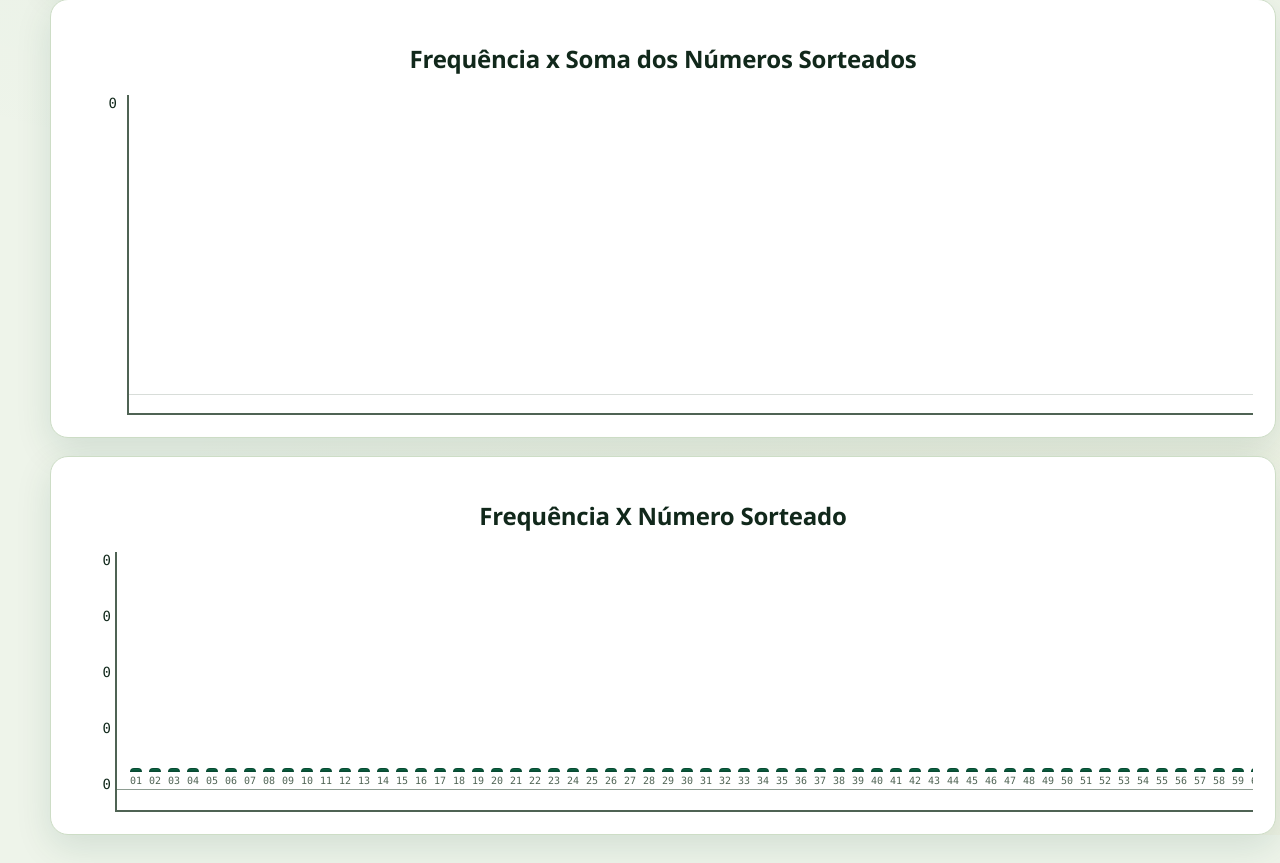
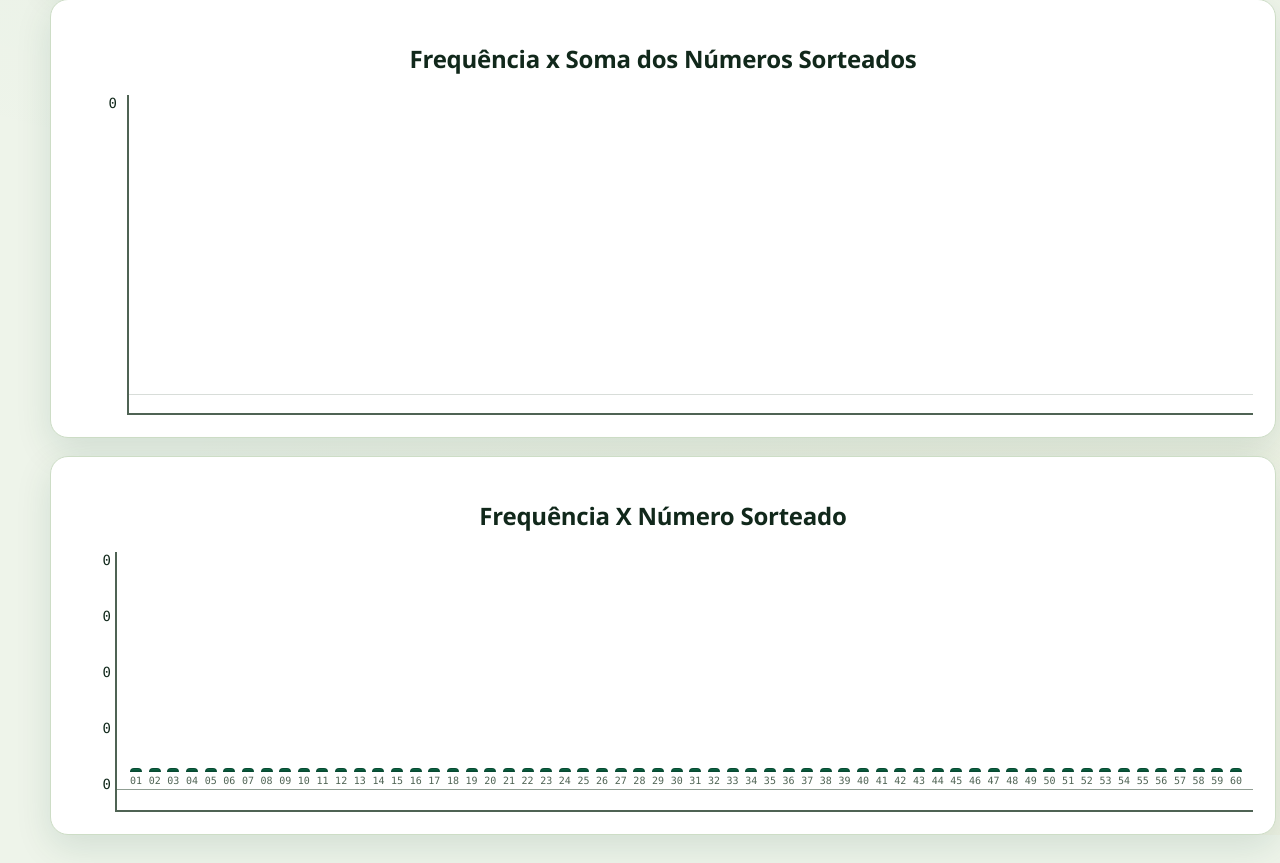
Before and after one commit to MSPA-Coder/mega-sena, a Flask app: page /dashboard in a window 1280 px wide. Shown: the part 764-1627 px from the top of the page. Run offline with Flask 3, Linux system fonts and the light colour scheme; the visitor is signed in with stand-in values (Sample User, id 1); data that the repository does not hold is empty; parts of the project's set-up code (start-up, migrations or seed data) failed here and were passed over; some libraries are stand-ins or nearby versions.

Commit message:
chore: atualiza interface e documentação

```diff
--- a/app/static/css/components.css
+++ b/app/static/css/components.css
@@ -123,12 +123,14 @@ a:focus-visible {
 .frequency-chart {
   position: relative;
   display: grid;
+  /* A Mega-Sena tem sempre 60 dezenas: divida a largura disponivel entre
+     elas para que 01--60 aparecam sem criar uma faixa rolavel. */
+  grid-template-columns: repeat(60, minmax(0, 1fr));
   grid-auto-flow: column;
-  grid-auto-columns: 14px;
   align-items: end;
-  gap: 5px;
+  gap: clamp(1px, 0.35vw, 5px);
   min-width: 0;
-  overflow-x: auto;
+  overflow: hidden;
   border-left: 2px solid var(--axis);
   border-bottom: 2px solid var(--axis);
   padding: 0 10px 20px 12px;
@@ -149,7 +151,7 @@ a:focus-visible {
   display: grid;
   grid-template-rows: 1fr 18px;
   align-items: end;
-  min-width: 14px;
+  min-width: 0;
   height: 100%;
   text-align: center;
 }
@@ -163,7 +165,7 @@ a:focus-visible {
 
 .frequency-bar-track span {
   display: block;
-  width: 10px;
+  width: min(10px, 100%);
   height: calc((var(--count) / var(--max-frequency)) * 100%);
   min-height: 2px;
   background: linear-gradient(180deg, var(--primary) 0%, var(--primary-strong) 100%);
--- a/compose.yaml
+++ b/compose.yaml
@@ -39,7 +39,7 @@ services:
     secrets:
       - postgres_password
     ports:
-      - "127.0.0.1:${POSTGRES_PORT:-5433}:5432"
+      - "127.0.0.1:${POSTGRES_PORT:-5102}:5432"
     volumes:
       - postgres_data:/var/lib/postgresql/data
     logging: *default-logging
@@ -83,7 +83,7 @@ services:
       - postgres_password
       - secret_key
     ports:
-      - "127.0.0.1:${APP_PORT:-5001}:5001"
+      - "127.0.0.1:${APP_PORT:-5101}:5001"
     depends_on:
       postgres:
         condition: service_healthy
```
Also changed, not shown: docs/development.md (+1 -1 lines), README.md.
